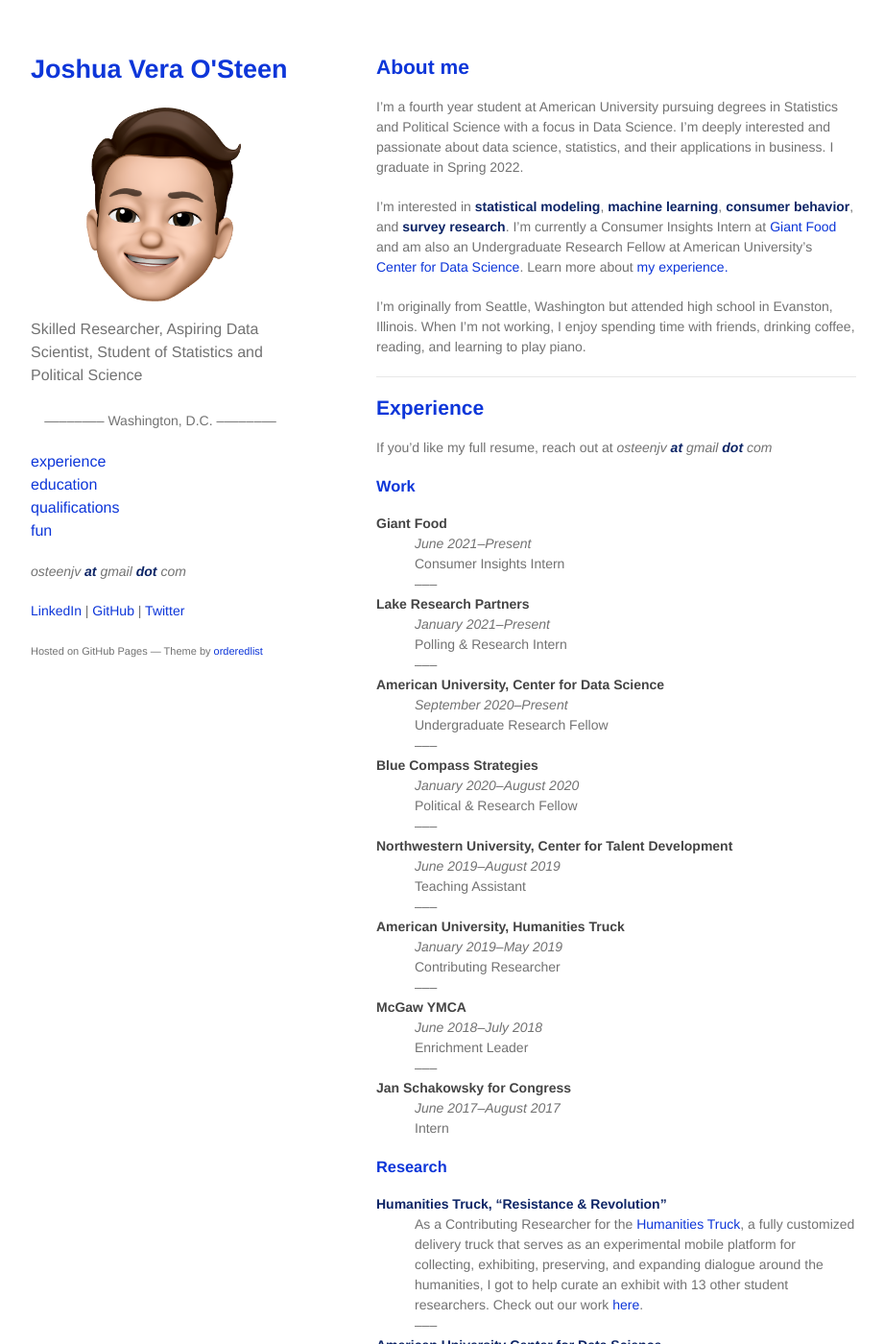
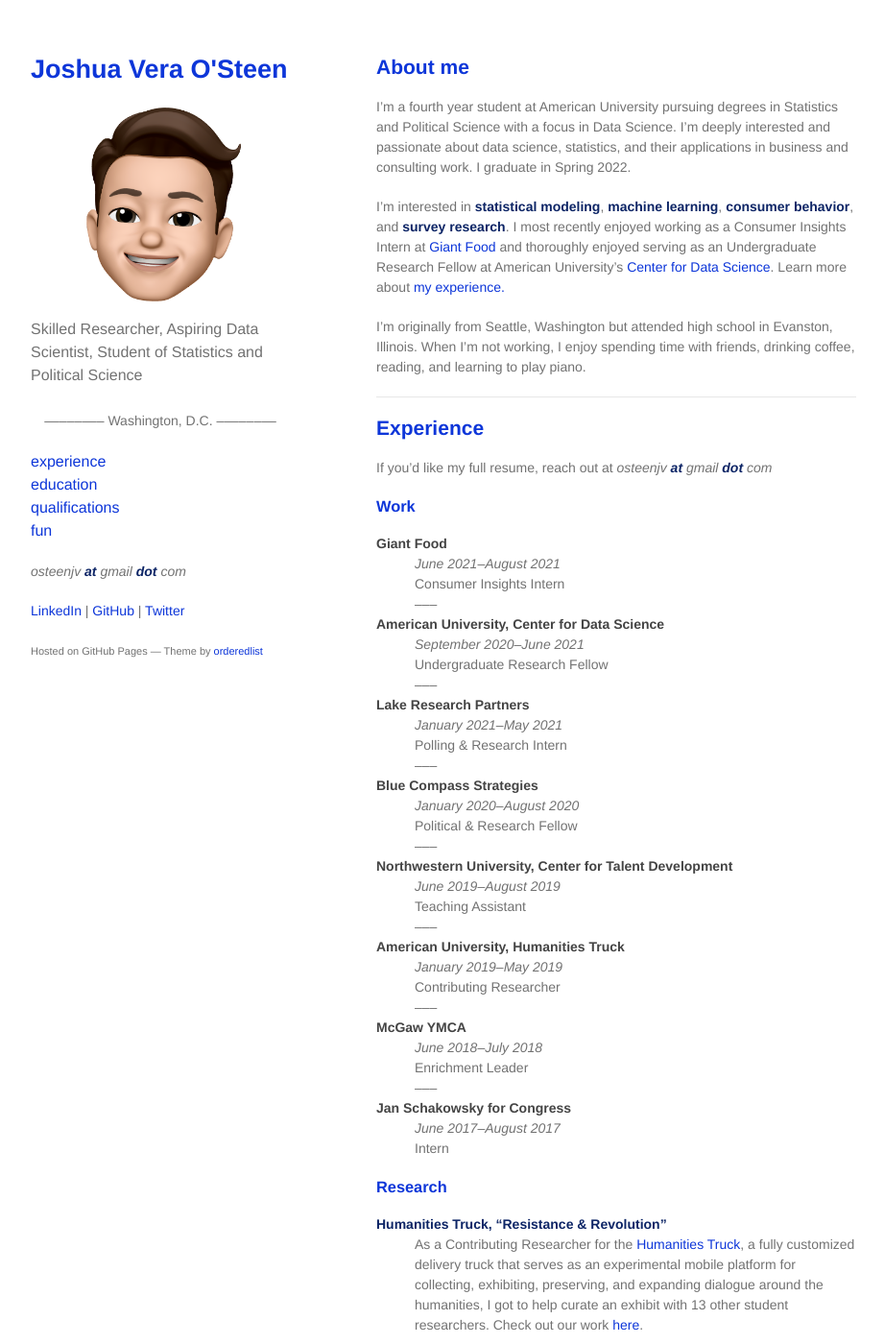
Before and after one commit to JVOsteen/JVOsteen.github.io, a Jekyll site: the page built from index.md, in a window 1280 px wide and 1400 px high. Shown: the whole window at 96% size, without its empty margins (178-1099 px from the left). Built offline with Jekyll 4.4.1, drawn with Linux system fonts in a browser that asks for light colours; our own code applies the rules of GitHub Pages for plain Markdown files; some of the changed text lies outside the part shown.

Commit message:
Update index.md

```diff
--- a/index.md
+++ b/index.md
@@ -2,9 +2,9 @@
 layout: default
 ---
 ## About me
-I'm a fourth year student at American University pursuing degrees in Statistics and Political Science with a focus in Data Science. I’m deeply interested and passionate about data science, statistics, and their applications in business. I graduate in Spring 2022.
+I'm a fourth year student at American University pursuing degrees in Statistics and Political Science with a focus in Data Science. I’m deeply interested and passionate about data science, statistics, and their applications in business and consulting work. I graduate in Spring 2022.
 
-I'm interested in **statistical modeling**, **machine learning**, **consumer behavior**, and **survey research**. I'm currently a Consumer Insights Intern at [Giant Food](https://www.giantfood.com) and am also an Undergraduate Research Fellow at American University's [Center for Data Science](https://www.american.edu/spa/data-science/index.cfm). Learn more about [my experience.](./#experience)
+I'm interested in **statistical modeling**, **machine learning**, **consumer behavior**, and **survey research**. I most recently enjoyed working as a Consumer Insights Intern at [Giant Food](https://www.giantfood.com) and thoroughly enjoyed serving as an Undergraduate Research Fellow at American University's [Center for Data Science](https://www.american.edu/spa/data-science/graduate-student-fellows.cfm). Learn more about [my experience.](./#experience)
 
 I'm originally from Seattle, Washington but attended high school in Evanston, Illinois. When I'm not working, I enjoy spending time with friends, drinking coffee, reading, and learning to play piano.
 
@@ -15,18 +15,18 @@
 
 ### Work
 Giant Food
-: _June 2021–Present_
+: _June 2021–August 2021_
 : Consumer Insights Intern
 : –––
 
-Lake Research Partners
-: _January 2021–Present_
-: Polling & Research Intern
+American University, Center for Data Science
+: _September 2020–June 2021_
+: Undergraduate Research Fellow
 : –––
 
-American University, Center for Data Science
-: _September 2020–Present_
-: Undergraduate Research Fellow
+Lake Research Partners
+: _January 2021–May 2021_
+: Polling & Research Intern
 : –––
 
 Blue Compass Strategies
@@ -60,7 +60,7 @@
 : –––
 
 **American University Center for Data Science**
-: I currently serve as a Research Assistant to Professor Andrew Ballard. He and Professor James Curry of The University of Utah are conducting research to better understand legislative behavior by analyzing bill text through the use of data analysis and machine learning. Research is still in progress...
+: I served as a Research Assistant to Professor Andrew Ballard for the 2020-2021 school year. He and Professor James Curry of The University of Utah are conducting research to better understand legislative behavior by analyzing bill text through the use of text analysis and machine learning. Their research is still in progress.
 
 ***
 
```
Also changed, not shown: other parts of index.md (+6 -6 lines).
